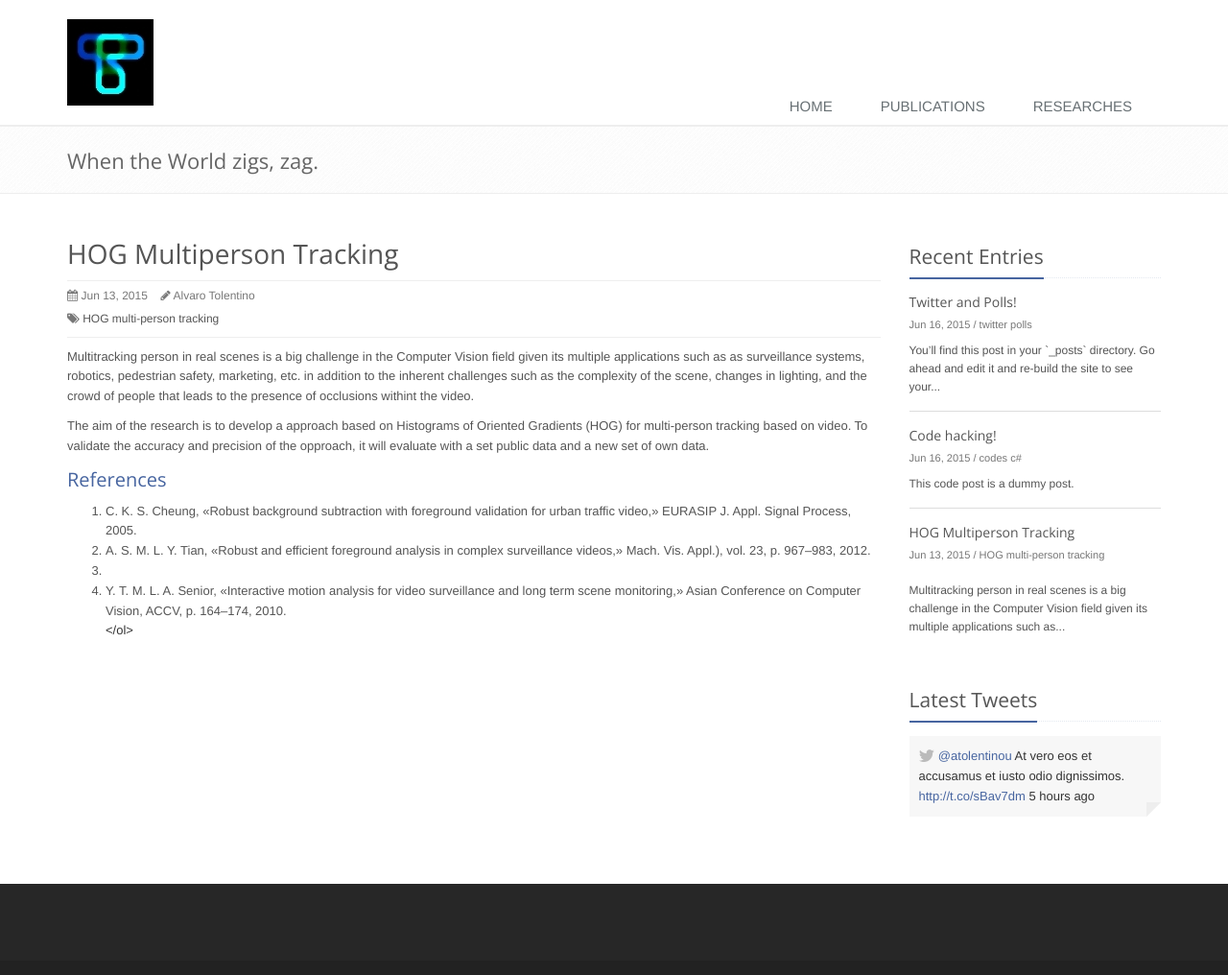
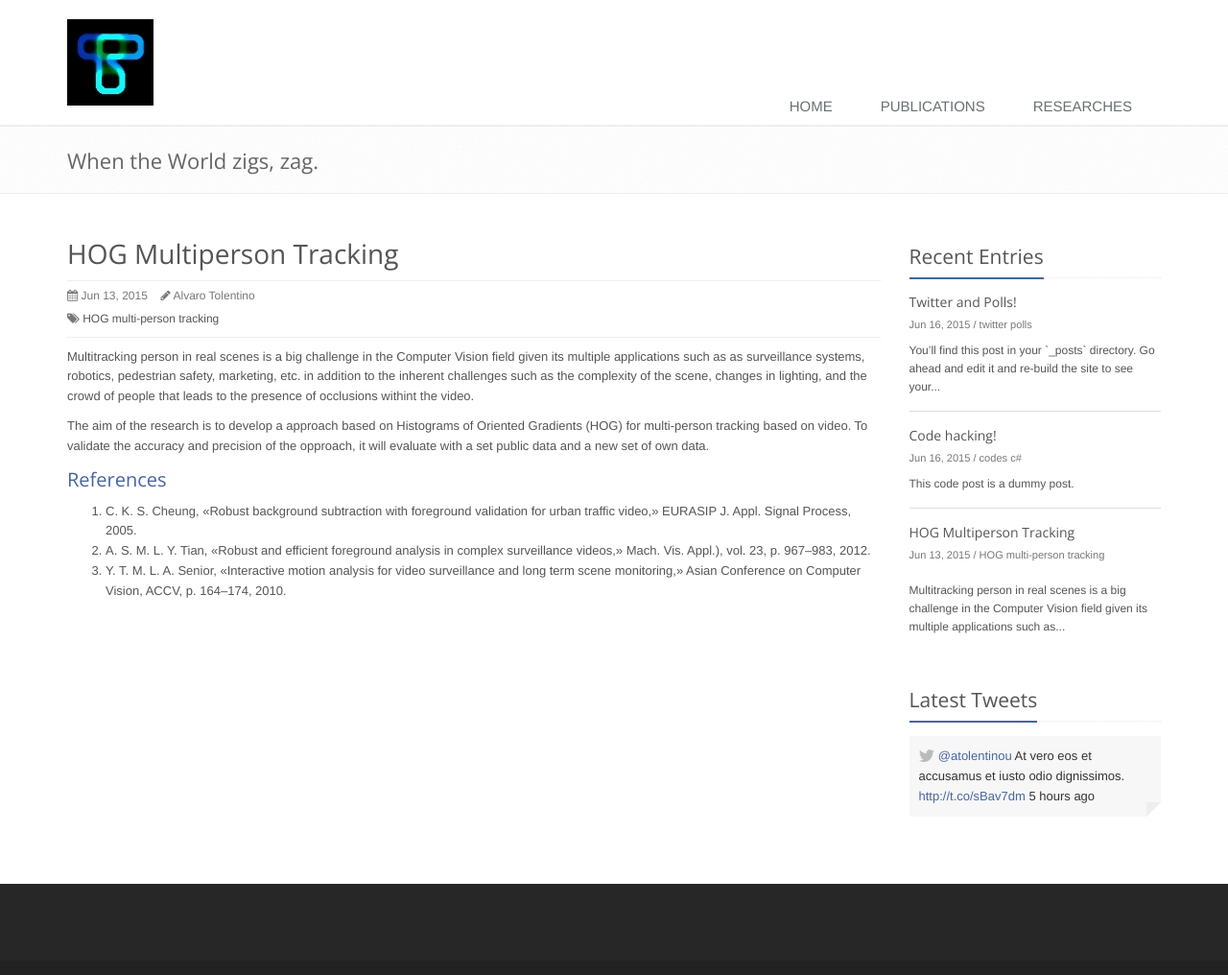
Before and after one commit to alvarotolentino/alvarotolentino.github.io, a Jekyll site: the page built from _posts/2015-06-13-HOG-Multiperson-Tracking.markdown, in a window 1280 px wide. Shown: the whole page at 96% size. Built offline with Jekyll 4.4.1, drawn with Linux system fonts in a browser that asks for light colours.

Commit message:
Close li in reference
Close li in reference

```diff
--- a/_posts/2015-06-13-HOG-Multiperson-Tracking.markdown
+++ b/_posts/2015-06-13-HOG-Multiperson-Tracking.markdown
@@ -15,6 +15,6 @@ The aim of the research is to develop a approach based on Histograms of Oriented
 <h3>References</h3>
 <ol>
 	<li>C. K. S. Cheung, «Robust background subtraction with foreground validation for urban traffic video,» EURASIP J. Appl. Signal Process, 2005.</li>
-	<li>A. S. M. L. Y. Tian, «Robust and efficient foreground analysis in complex surveillance videos,» Mach. Vis. Appl.), vol. 23, p. 967–983, 2012.<li>
+	<li>A. S. M. L. Y. Tian, «Robust and efficient foreground analysis in complex surveillance videos,» Mach. Vis. Appl.), vol. 23, p. 967–983, 2012.</li>
 	<li>Y. T. M. L. A. Senior, «Interactive motion analysis for video surveillance and long term scene monitoring,» Asian Conference on Computer Vision, ACCV, p. 164–174, 2010.</li>
 </ol>
```
